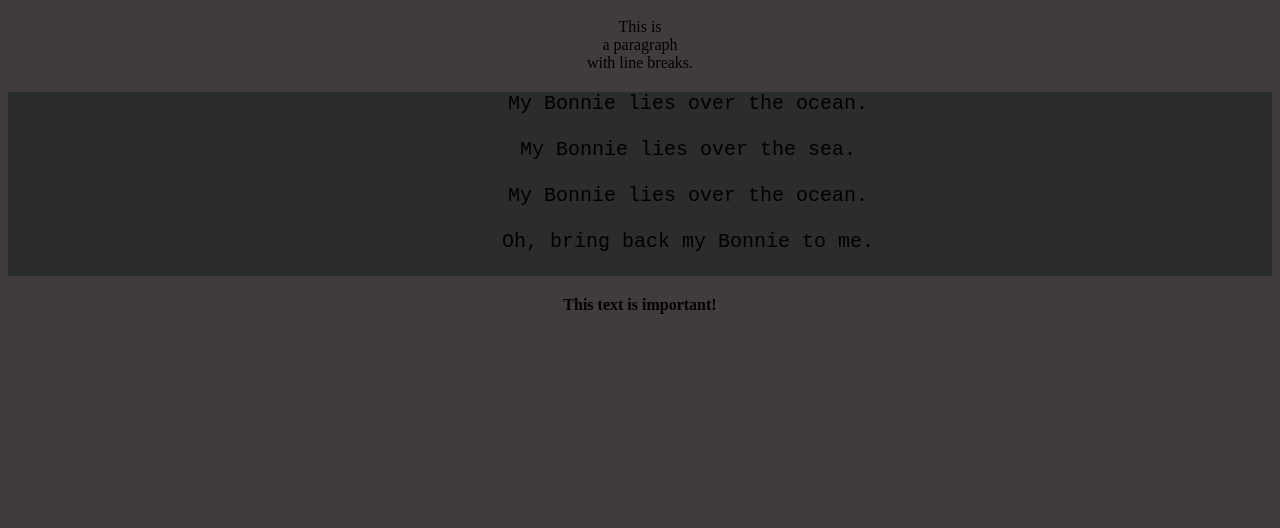
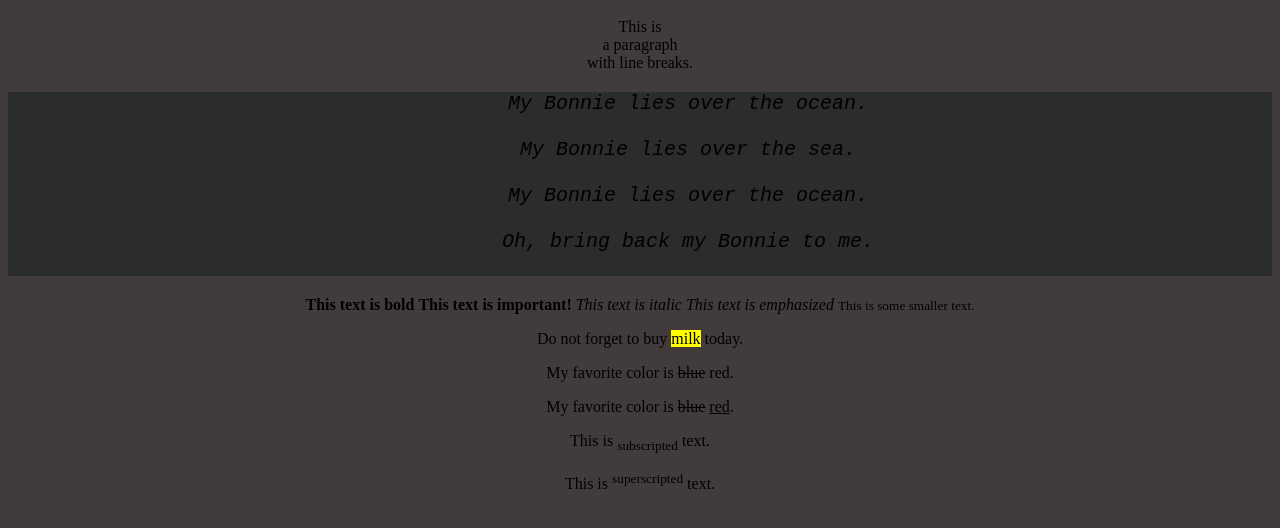
Before and after one commit to mkaifnadeem/WebDevJourney, a plain HTML site: page index.html in a window 1280 px wide. Shown: the part 218-746 px from the top of the page. Drawn offline with Linux system fonts and the light colour scheme.

Commit message:
Update index.html

```diff
--- a/index.html
+++ b/index.html
@@ -10,18 +10,27 @@
     <p>This is about the paragraph of my website.</p><hr>
     <ps style=" color: red;">On this site you will learn about <b>HTML</b> <i>CSS</i>.</p>
     <a href="https://www.instagram.com/mkaif_nadeem/">
-    <img style="border-radius:50%;"  title="this is porn star account" src="pexels-dana-tentis-118658-364382.jpg" alt="Girl" height="500"></ps>
+    <img style="border-radius:50%;"  title="this is porn star account" src="pexels-dana-tentis-118658-364382.jpg" alt="Girl" height="500" width="500"></ps>
     <h4 style="color: #5bd70e;">mkaif_nadeem</h4></a>
     <p style="font-family: ;">This is<br>a paragraph<br>with line breaks.</p>
     <pre style= "background-color:rgb(42, 44, 45) ;  font-size: 20px;">
-        My Bonnie lies over the ocean.
+        <i>My Bonnie lies over the ocean.
 
         My Bonnie lies over the sea.
 
         My Bonnie lies over the ocean.
 
-        Oh, bring back my Bonnie to me.
+        Oh, bring back my Bonnie to me.</i>
       </pre>
-   <strong>This text is important!</strong>
+     <b>This text is bold</b>
+     <strong>This text is important!</strong>
+     <i>This text is italic</i>
+     <em>This text is emphasized</em>
+     <small>This is some smaller text.</small>
+     <p>Do not forget to buy <mark>milk</mark> today.</p>
+     <p>My favorite color is <del>blue</del> red.</p>
+     <p>My favorite color is <del>blue</del> <ins>red</ins>.</p>
+     <p>This is <sub>subscripted</sub> text.</p>
+     <p>This is <sup>superscripted</sup> text.</p>
 </body>
 </html>
```
